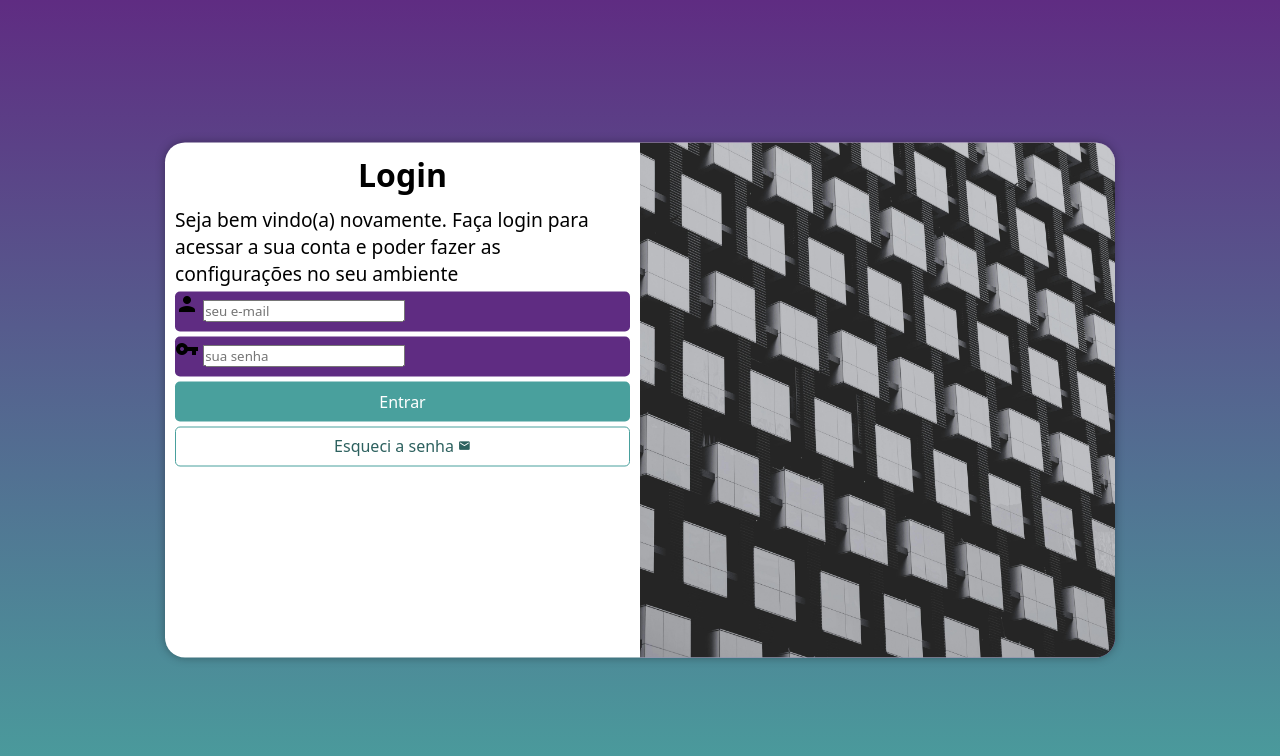
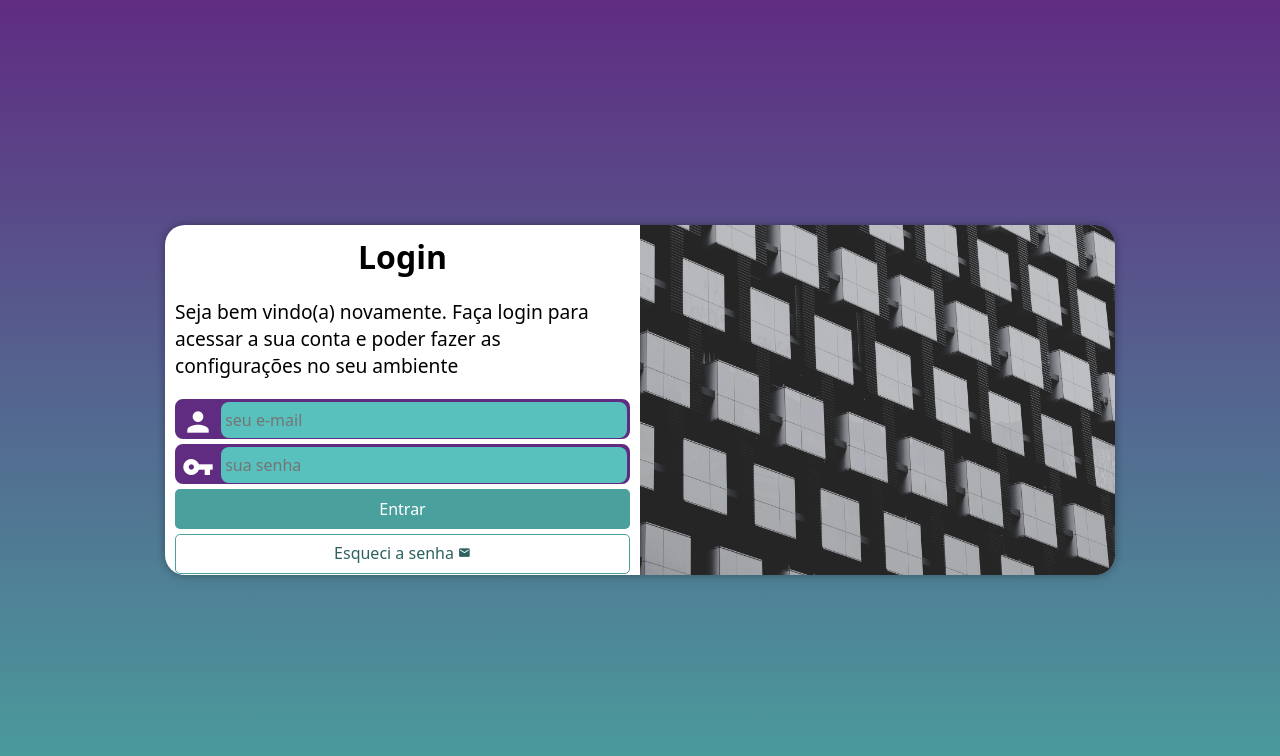
Before and after one commit to Edson834/projeto-login, a plain HTML site: page index.html in a window 1280 px wide. Drawn offline with Linux system fonts and the light colour scheme.

Commit message:
Finished the "projeto-login" project.

```diff
--- a/estilos/media-query.css
+++ b/estilos/media-query.css
@@ -1,12 +1,13 @@
 @charset "UTF-8";
 
-@media screen and (min-width: 768px) and (max-width: 992px) {
+@media screen and (min-width: 768px) and (max-width: 992px) { /* CONFIGURAÇÃO PARA TABLET*/
     body {
         background-image: linear-gradient(to top, #49a09d, #5f2c82);
     }
 
     section#login {
         width: 90vw;
+        height: 280px;
     }
 
     section#login > div#imagem {
@@ -28,6 +29,7 @@
 
     section#login {
         width: 950px;
+        height: 350px;
     }
 
     section#login > div#imagem {
@@ -47,6 +49,7 @@
 
     div#formulario > p {
         font-size: 1.2em;
+        margin: 20px 0px;
     }
 
 }
--- a/estilos/style.css
+++ b/estilos/style.css
@@ -31,8 +31,6 @@
     position: absolute;
     top: 50%;
     left: 50%;
-    transform: translate(-50%, -50%);
-    transition: width .3s, height .3s;
 
     background-color: white;
     width: 260px;
@@ -40,6 +38,8 @@
     border-radius: 20px;
     box-shadow: 0px 0px 10px rgba(0, 0, 0, 0.336);
     overflow: hidden;
+    transform: translate(-50%, -50%);
+    transition: width .3s, height .3s;
 }
 
 section#login > div#imagem {
@@ -69,13 +69,38 @@
     width: 100%;
     display: block;
     height: 40px;
-    border-radius: 5px;
+    border: 2px solid #5f2c82;
+    border-radius: 8px;
     margin: 5px 0px;
 }
 
 div.campo > label {
     display: none;
 }
+div.campo > span {
+    color: white;
+    /*background-color: black;*/
+    font-size: 2em;
+    width: 40px;
+    padding: 5px;
+}
+
+div.campo > input {
+    background-color: #59c1bd;
+
+    font-size: 1em;
+    width: calc(100% - 45px);
+    height: 100%;
+    border: 0px;
+    border-radius: 8px;
+    padding: 4px;
+    transform: translateY(-12px);
+}
+
+div.campo > input:focus-within {
+    background-color: white;
+}
+
 
 form > input[type=submit] {
     display: block;
```
